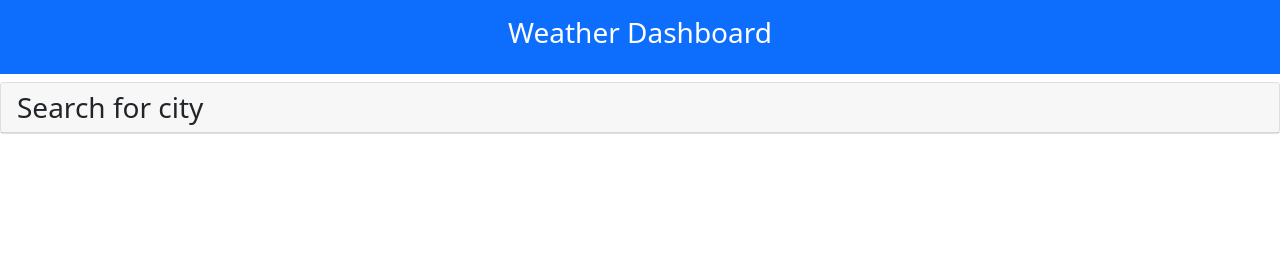
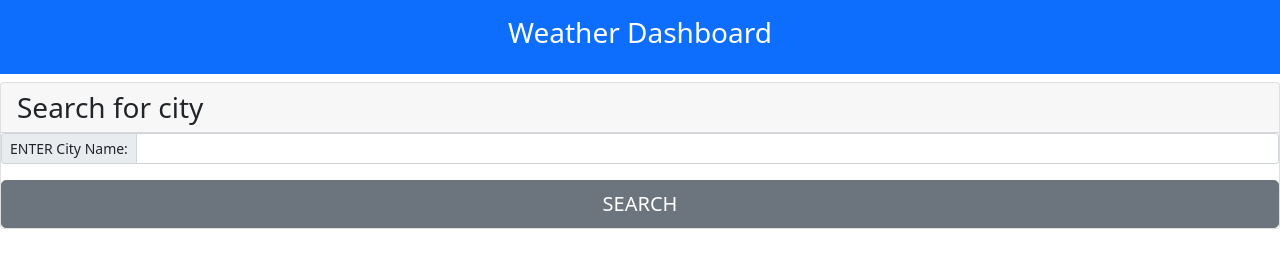
Before and after one commit to CDMurr/weather-dashboard, a plain HTML site: page index.html in a window 1280 px wide. Drawn offline with nearby package versions, Linux system fonts and the light colour scheme.

Commit message:
added button & input field.. Not functional.. HTML only

```diff
--- a/index.html
+++ b/index.html
@@ -16,6 +16,12 @@
         <div class="Update class name">
         <div class="card">
             <h3 class="card-header">Search for city</h3>
+            <div class="input-group input-group-sm mb-3">
+                <span class="input-group-text" id="inputGroup-sizing-sm">ENTER City Name:</span>
+                <input type="text" class="form-control" aria-label="Sizing example input" aria-describedby="inputGroup-sizing-sm">
+              </div>
+
+            <button type="button" class="btn btn-secondary btn-lg">SEARCH</button>
         </div>
         </div>
     </main>
```
